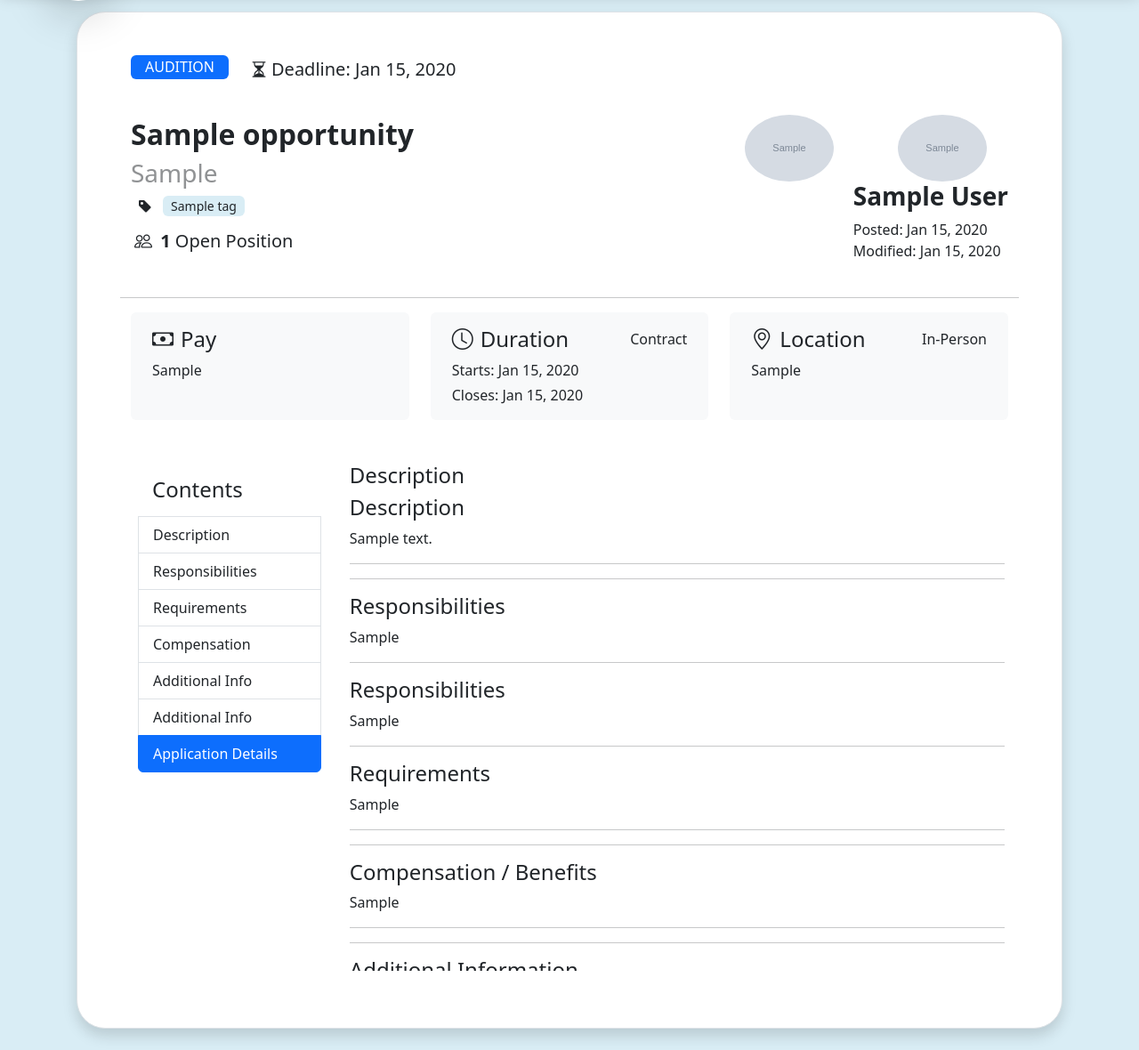
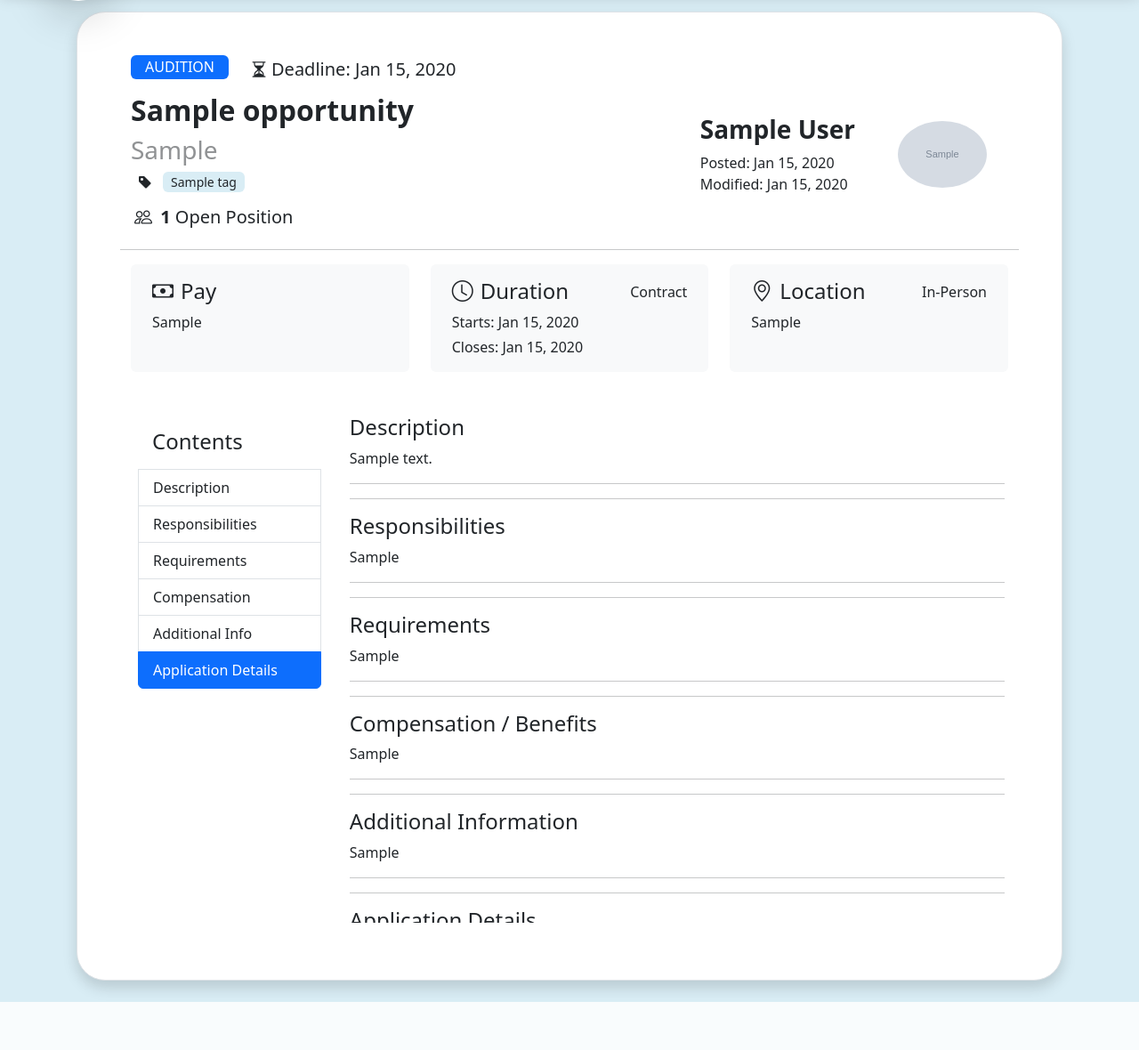
Before and after one commit to AndrewHocking/Dance-Connect, a Flask app: a page that uses website/templates/opportunity-details.html in a window 1280 px wide. Shown: the part 91-1271 px from the top of the page at 89% size. After the commit the page ends 1217 px from the top, so only its background shows below. Run offline with Flask 3, Linux system fonts and the light colour scheme; tables that the repository leaves empty hold one stand-in row (values such as "Sample post"); grey boxes marked "Sample" are stand-in pictures; parts of the project's set-up code (start-up, migrations or seed data) failed here and were passed over.

Commit message:
Remove some duplicate html

```diff
--- a/website/templates/opportunity-details.html
+++ b/website/templates/opportunity-details.html
@@ -79,9 +79,6 @@
 
         <div class="col-12 col-lg-6">
             <div id="poster-data" class="row flex-lg-row-reverse my-4 align-items-center">
-                <a href="{{ url_for('people.person', username=opportunity.poster.username) }}" class="col-auto mx-0 mx-md-4 rounded-circle">
-                    <img src="{{ opportunity.poster.get_profile_pic_url() }}" class="img-fluid rounded-circle" width="100px"
-                        alt="{{opportunity.poster.display_name}}" />
                     <a href="{{ url_for('people.person', username=opportunity.poster.username) }}" class="col-auto mx-0 mx-md-4 rounded-circle">
                         <img src="{{ opportunity.poster.get_profile_pic_url() }}" class="img-fluid rounded-circle" width="100px"
                             alt="{{opportunity.poster.display_name}}" />
@@ -158,7 +155,6 @@
                         <a class="list-group-item list-group-item-action pe-5" href="#compensation">Compensation</a>
                         {% if opportunity.additional_info %}
                         <a class="list-group-item list-group-item-action pe-5" href="#additional">Additional Info</a>
-                        <a class="list-group-item list-group-item-action pe-5" href="#additional">Additional Info</a>
                         {% endif %}
                         <a class="list-group-item list-group-item-action pe-5" href="#application">Application
                             Details</a>
@@ -168,7 +164,6 @@
                     <div data-bs-spy="scroll" data-bs-target="#content-table" data-bs-smooth-scroll="true" class="opportunity-post-content pe-1"
                         tabindex="0">
                         <div class="mb-3">
-                            <h4 id="description">Description</h4>
                             <h4 id="description">Description</h4>
                             <p>{{opportunity.description|safe}}</p>
                         </div>
@@ -180,10 +175,6 @@
                             <p>{{opportunity.responsibilities|safe}}</p>
                         </div>
                         <hr />
-                        <div class="mb-3">
-                            <h4 id="responsibilities">Responsibilities</h4>
-                            <p>{{opportunity.responsibilities|safe}}</p>
-                        </div>
                         <hr />
                         {% endif %}
                         <div class="mb-3">
@@ -204,10 +195,6 @@
                             <p>{{opportunity.additional_info|safe}}</p>
                         </div>
                         <hr />
-                        <div class="mb-3">
-                            <h4 id="additional">Additional Information</h4>
-                            <p>{{opportunity.additional_info|safe}}</p>
-                        </div>
                         <hr />
                         {% endif %}
                         <div class="mb-3">
```
